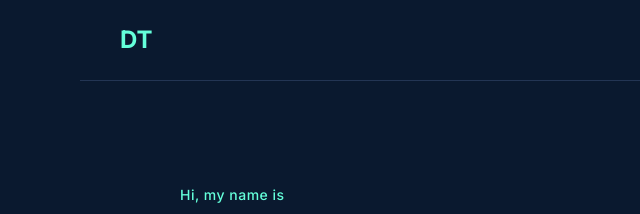
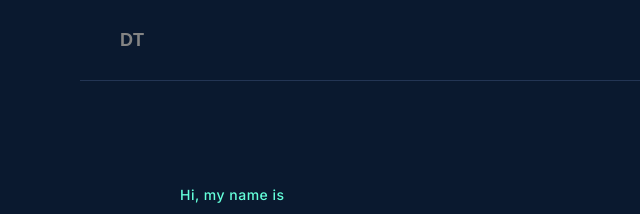
Before and after one commit to dassana002/My-Portfolio, a website: page index.html in a window 1280 px wide. Shown: the top 214 px of the page, 0-640 px from the left. Drawn offline with Linux system fonts and the light colour scheme.

Commit message:
change header

```diff
--- a/css/style.css
+++ b/css/style.css
@@ -71,10 +71,11 @@ img {
   height: 80px;
 }
 
-.nav-brand a {
-  font-size: 24px;
+.nav-brand{
+  font-size: px;
   font-weight: 700;
-  color: #64ffda;
+  color: #848484;
+  font-family: Arial, Helvetica, sans-serif;
 }
 
 .nav-menu {
```
